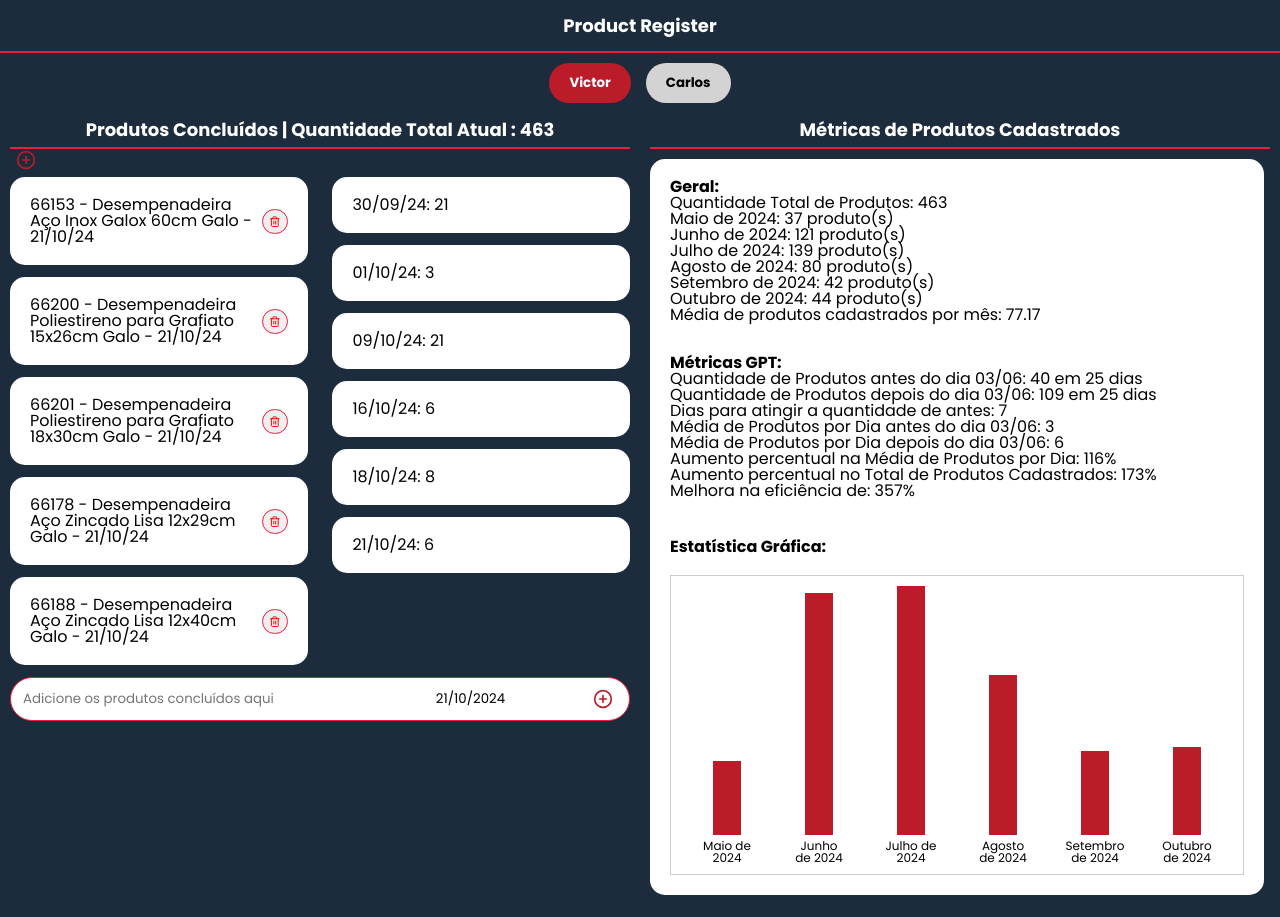
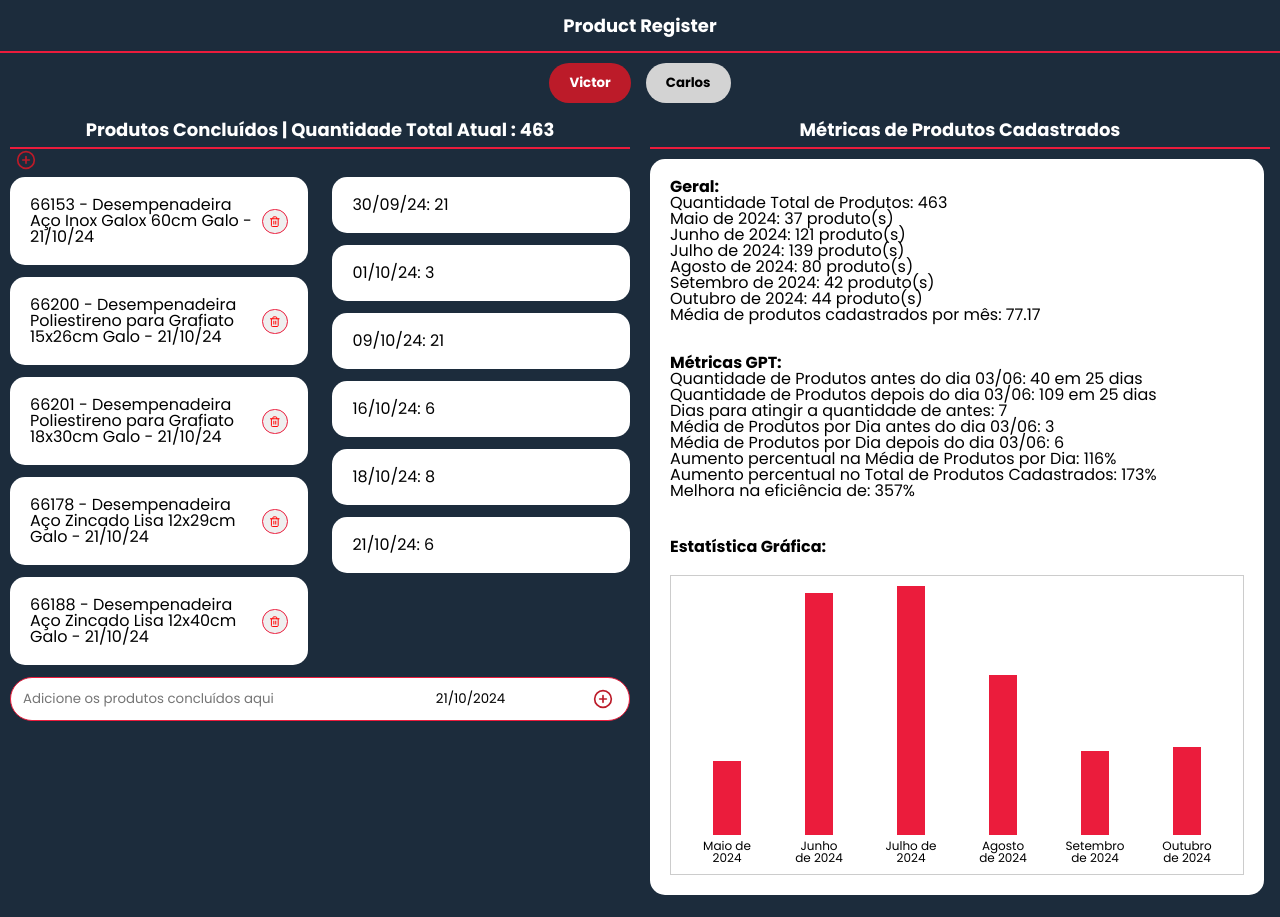
Before and after one commit to victoramattosc/productRegister, a React (Create React App) app: page / in a window 1280 px wide. Built offline with nearby package versions, Linux system fonts and the light colour scheme; a web font is replaced by a local one.

Commit message:
Correção de cor

```diff
--- a/src/pages/BarChat/BarChat.module.scss
+++ b/src/pages/BarChat/BarChat.module.scss
@@ -19,7 +19,7 @@
 }
 
 .bar {
-  background-color: #bc1b29;
+  background-color: #eb1c3c;
   width: 50%;
   transition: height 0.3s ease;
 }
```
